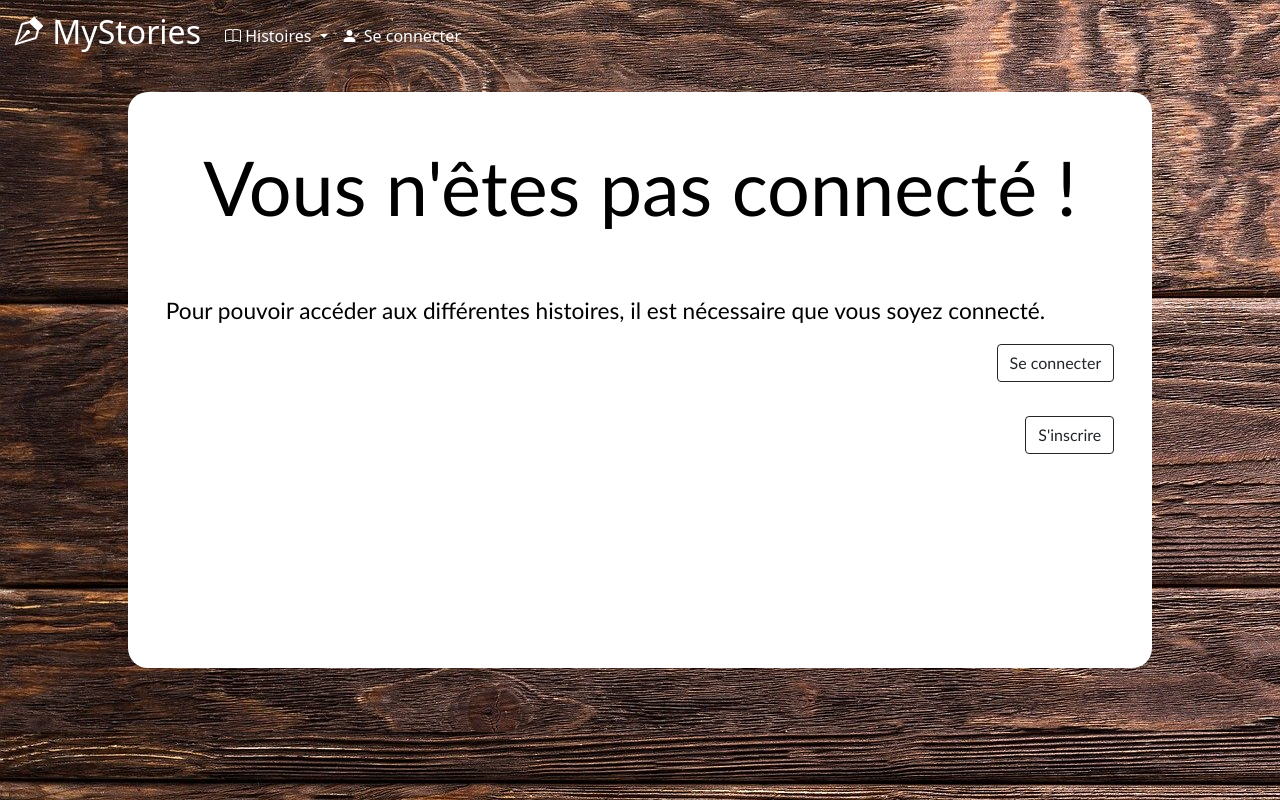
After one commit to Nowmaybelater/MyStories, a PHP site: page /NonConnecte.php in a window 1280 px wide. The commit adds this page. Run offline with PHP 8.4, Linux system fonts and the light colour scheme; data that the repository does not hold is empty.

Commit message:
ajout de la non possibilité d'accès aux histoires si non connecté

```diff
--- /dev/null
+++ b/NonConnecte.php
@@ -0,0 +1,23 @@
+<?php include("includes/header.php") ?>
+<?php include("includes/connect.php")?>
+  <div class="accueil">
+    <main>
+      <div id="backgroundConnexion">
+        <p class="titre"> Vous n'êtes pas connecté ! </p>
+        <br />
+        <p>Pour pouvoir accéder aux différentes histoires, il est nécessaire que vous soyez connecté.</p>
+        </p>
+        <div id="btn-lecture">
+          <a class="btn btn-outline-dark" href="login.php" role="button">Se connecter</a>
+        </div>
+        <br/>
+        <div id="btn-lecture">
+          <a class="btn btn-outline-dark" href="inscription.php" role="button">S'inscrire</a>
+        </div>
+        <br />
+      </div>
+    </main>
+  </div>
+</body>
+
+</html>
--- a/includes/header.php
+++ b/includes/header.php
@@ -22,8 +22,17 @@
               $resultat = $bdd->query($requete);
               while ($ligne = $resultat->fetch()) {
                 $valeur = $ligne['id_story'];
+              if(isset($_SESSION['login']))
+              {
+                $link="StorySummary.php?id=<?=$valeur?>";
+              }
+              else
+              {
+                $link="NonConnecte.php";
+              }
+
               ?>
-                <li><a class="dropdown-item" href="StorySummary.php?id=<?=$valeur?>"><?= $ligne['title'] ?></a></li>
+                <li><a class="dropdown-item" href=<?=$link?>><?= $ligne['title'] ?></a></li>
               <?php } ?>
             </ul>
           </li>
```
